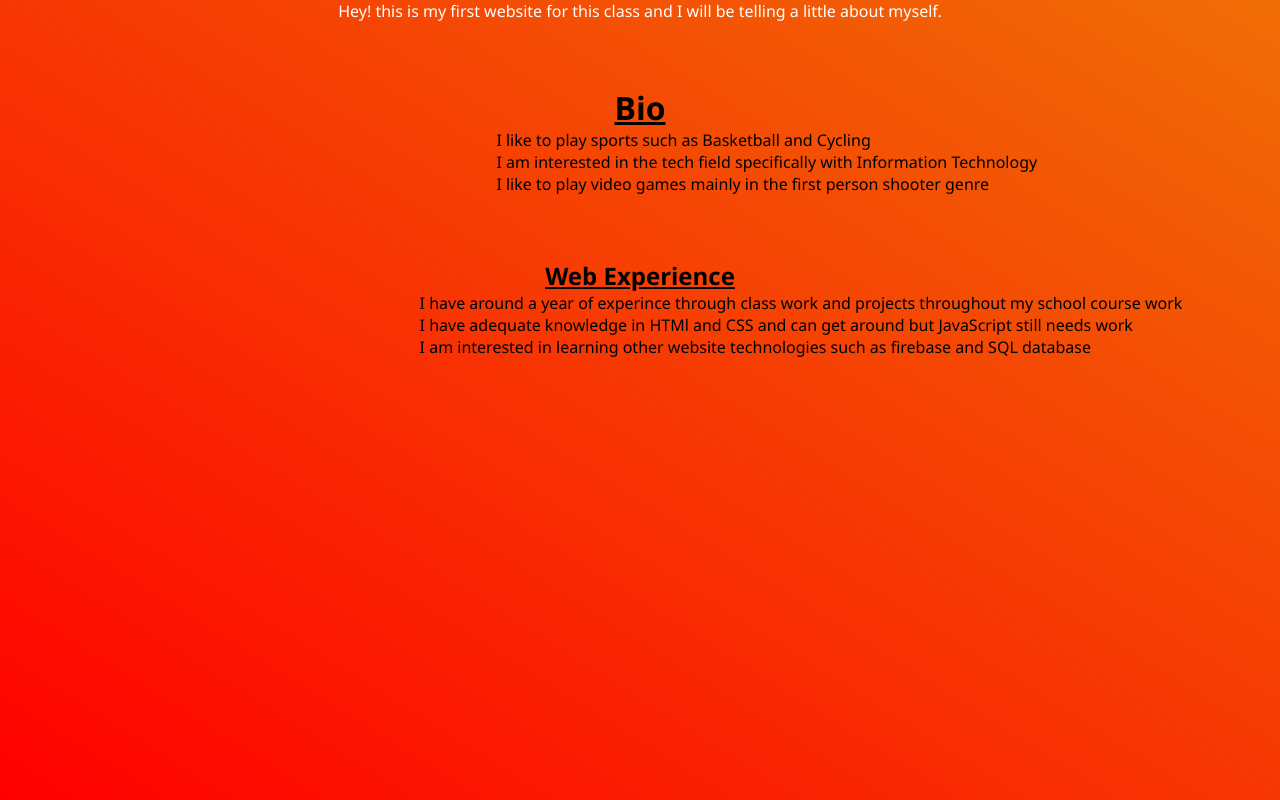
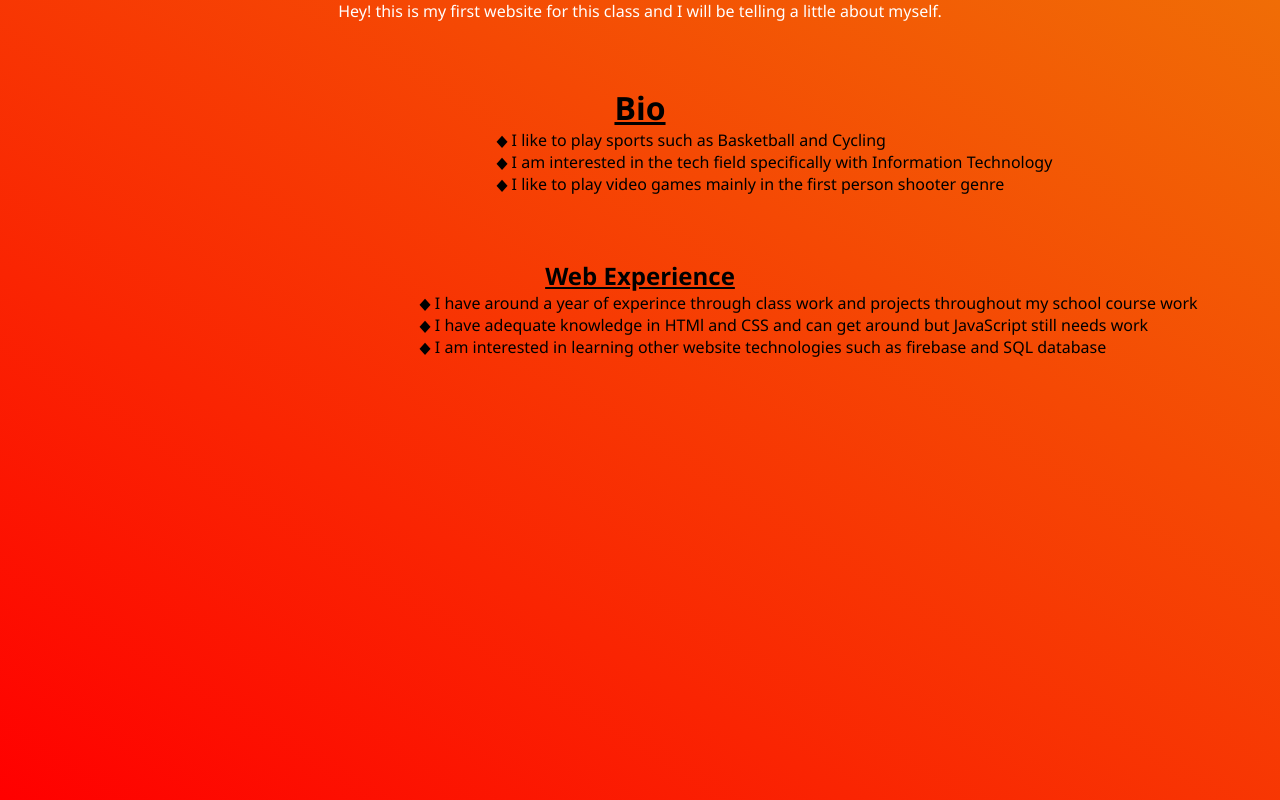
Before and after one commit to MuhammadArbiIIT/ITMD441, a plain HTML site: page index.html in a window 1280 px wide. Drawn offline with Linux system fonts and the light colour scheme.

Commit message:
add typography

```diff
--- a/index.html
+++ b/index.html
@@ -12,15 +12,15 @@
     <p>Hey! this is my first website for this class and I will be telling a little about myself.</p>
     <h1>Bio</h1>
     <ul class="ul1">
-      <li>I like to play sports such as Basketball and Cycling</li>
-      <li>I am interested in the tech field specifically with Information Technology</li>
-      <li>I like to play video games mainly in the first person shooter genre</li>
+      <li>◆ I like to play sports such as Basketball and Cycling</li>
+      <li>◆ I am interested in the tech field specifically with Information Technology</li>
+      <li>◆ I like to play video games mainly in the first person shooter genre</li>
     </ul>
     <h2>Web Experience</h2>
     <ul>
-      <li>I have around a year of experince through class work and projects throughout my school course work</li>
-      <li>I have adequate knowledge in HTMl and CSS and can get around but JavaScript still needs work</li>
-      <li>I am interested in learning other website technologies such as firebase and SQL database</li>
+      <li>◆ I have around a year of experince through class work and projects throughout my school course work</li>
+      <li>◆ I have adequate knowledge in HTMl and CSS and can get around but JavaScript still needs work</li>
+      <li>◆ I am interested in learning other website technologies such as firebase and SQL database</li>
     </ul>
   </div>
 </body>
```
